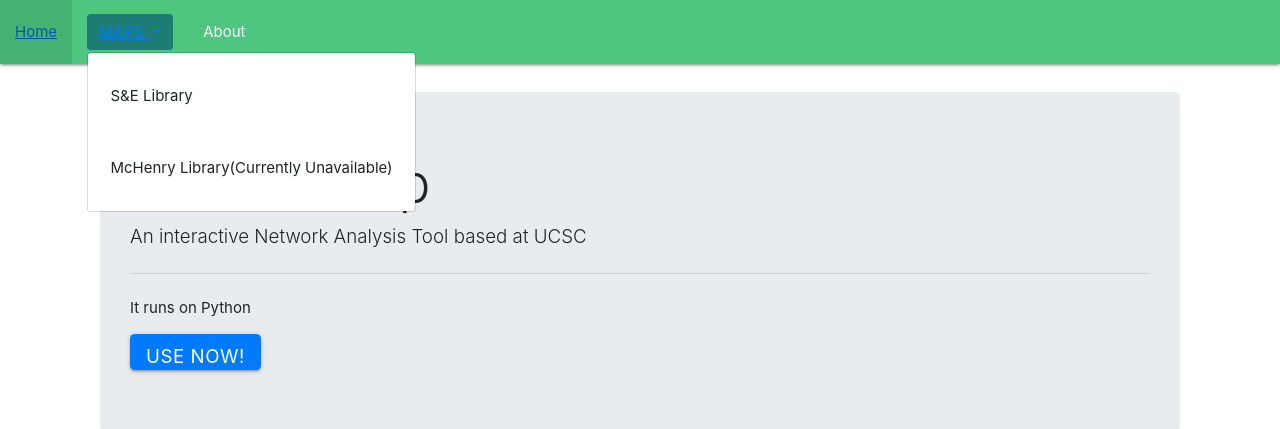
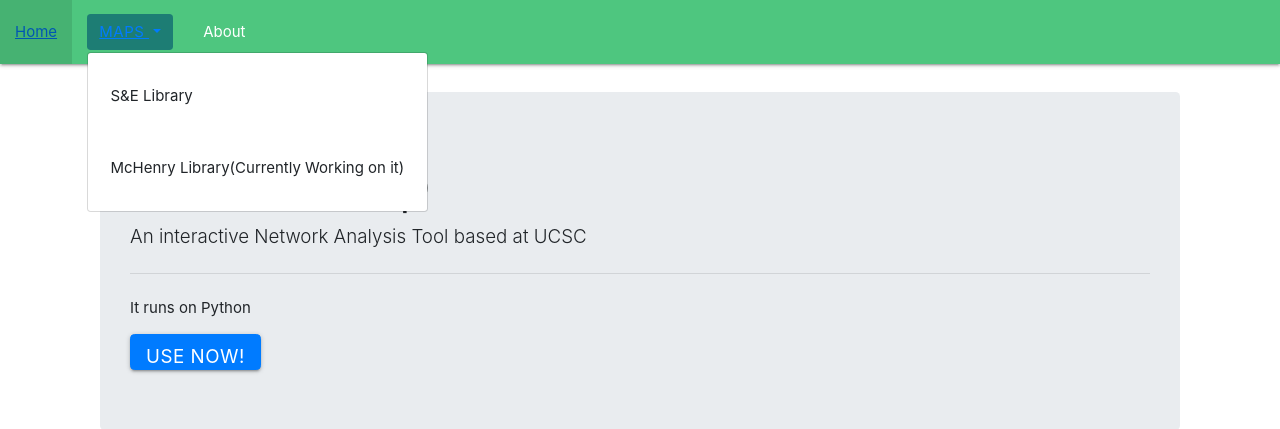
Before and after one commit to Cameron-Ozaki/cs115_TrafficDump, a Django app: page / in a window 1280 px wide, after a click on "MAPS". Shown: the top 429 px of the page. Run offline with Django 3.2, Linux system fonts and the light colour scheme; some libraries are stand-ins or nearby versions.

Commit message:
fixed issues talked about today

```diff
--- a/server/home/templates/home/base.html
+++ b/server/home/templates/home/base.html
@@ -25,7 +25,7 @@
 
                     <div class="dropdown-menu" aria-labelledby="dropdownMenuLink">
                         <a class="dropdown-item" href="./locations/selibrary/1">S&E Library</a>
-                        <a class="dropdown-item" href="#">McHenry Library(Currently Unavailable)</a>
+                        <a class="dropdown-item" href="#">McHenry Library(Currently Working on it)</a>
                     </div>
                 </div>
             </li>
```
